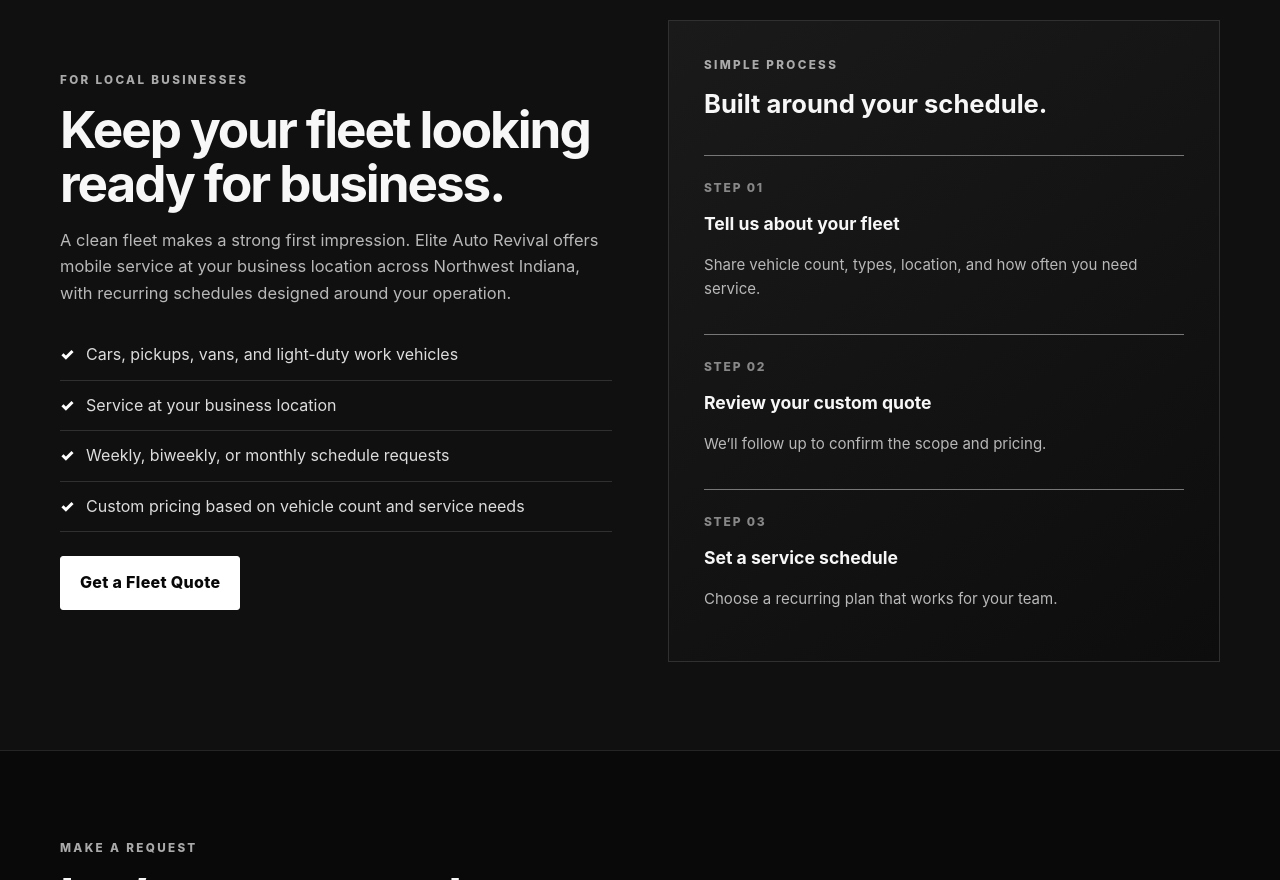
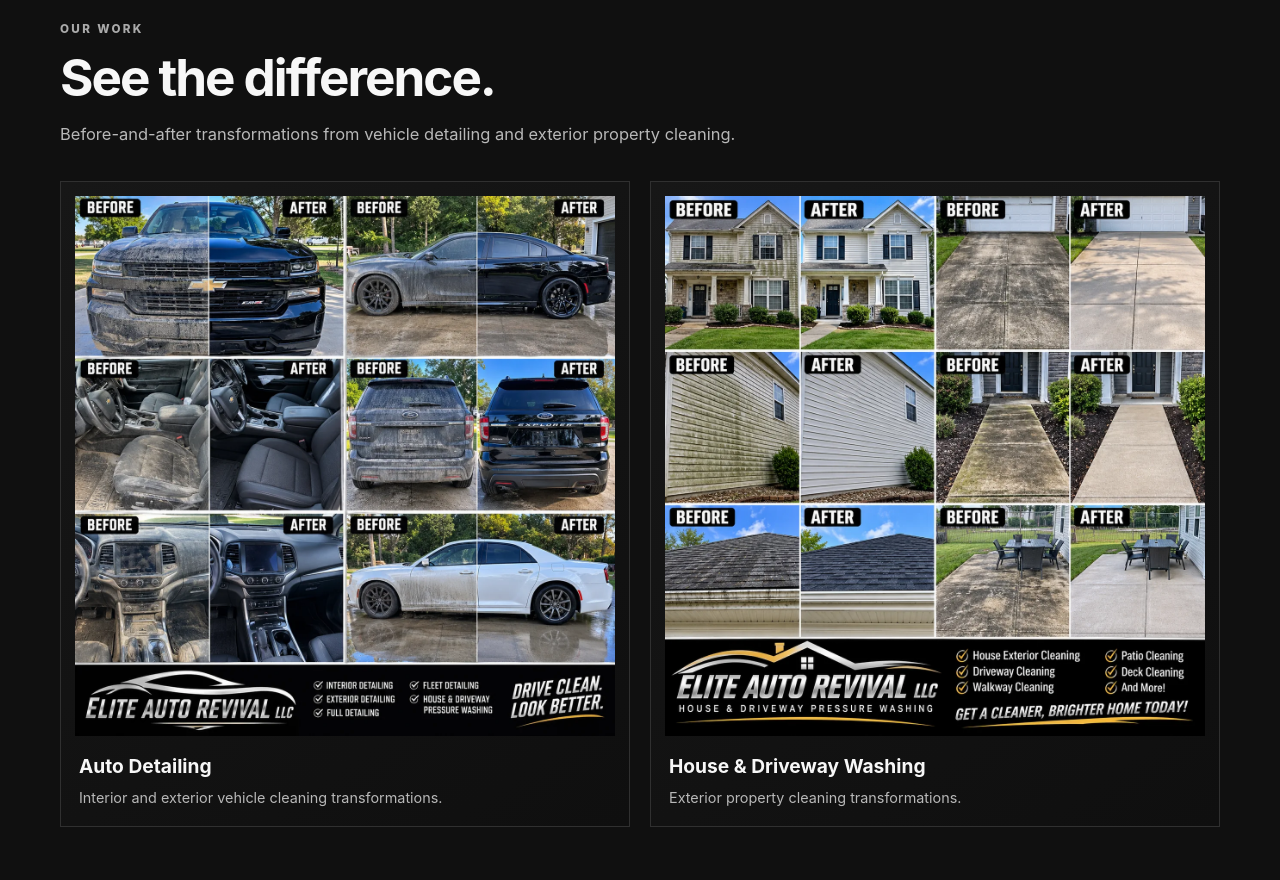
Before and after one commit to Juancab126/Elite-auto-revival, a plain HTML site: page index.html in a window 1280 px wide. Shown: the part 1920-2800 px from the top of the page. Drawn offline with Linux system fonts and the light colour scheme.

Commit message:
Add before-and-after portfolio gallery

```diff
--- a/index.html
+++ b/index.html
@@ -49,6 +49,13 @@
     .service h3{font-size:1.3rem;margin:25px 0 8px}
     .service p{color:var(--muted);font-size:.94rem;margin:0 0 22px}
     .service a{margin-top:auto;font-size:.9rem;font-weight:800;border-bottom:1px solid #777;padding-bottom:5px;align-self:flex-start}
+
+    .portfolio-grid{display:grid;grid-template-columns:1fr 1fr;gap:20px}
+    .portfolio-card{margin:0;background:linear-gradient(145deg,#171717,#0f0f0f);border:1px solid var(--line);padding:14px}
+    .portfolio-card img{display:block;width:100%;height:auto;aspect-ratio:1/1;object-fit:cover;background:#111}
+    .portfolio-card figcaption{padding:15px 4px 3px}
+    .portfolio-card h3{font-size:1.2rem;margin:0 0 4px}
+    .portfolio-card p{font-size:.9rem;color:var(--muted);margin:0}
     .split{display:grid;grid-template-columns:1fr 1fr;gap:56px;align-items:center}
     .feature-panel{padding:35px;border:1px solid var(--line);background:linear-gradient(145deg,#1a1a1a,#0d0d0d)}
     .checklist{list-style:none;padding:0;margin:24px 0}
@@ -84,7 +91,7 @@
   <div class="wrap nav">
     <a class="brand" href="#home" aria-label="Elite Auto Revival home">ELITE AUTO REVIVAL<span>LLC · MOBILE SERVICES</span></a>
     <nav class="links" aria-label="Main navigation">
-      <a href="#services">Services</a><a href="#fleet">Fleet Programs</a><a href="#booking">Booking</a>
+      <a href="#services">Services</a><a href="#gallery">Our Work</a><a href="#fleet">Fleet Programs</a><a href="#booking">Booking</a>
       <a class="btn" href="#booking">Request a Quote</a>
     </nav>
   </div>
@@ -139,6 +146,22 @@
     </div>
   </section>
 
+
+  <section id="gallery" style="background:#101010;border-top:1px solid #252525;border-bottom:1px solid #252525">
+    <div class="wrap">
+      <div class="section-head"><div class="kicker">Our work</div><h2>See the difference.</h2><p class="sub">Before-and-after transformations from vehicle detailing and exterior property cleaning.</p></div>
+      <div class="portfolio-grid">
+        <figure class="portfolio-card">
+          <img src="auto-portfolio.webp" alt="Before-and-after examples of vehicle interior and exterior detailing" loading="lazy" decoding="async">
+          <figcaption><h3>Auto Detailing</h3><p>Interior and exterior vehicle cleaning transformations.</p></figcaption>
+        </figure>
+        <figure class="portfolio-card">
+          <img src="home-portfolio.webp" alt="Before-and-after examples of house, driveway, and exterior pressure washing" loading="lazy" decoding="async">
+          <figcaption><h3>House & Driveway Washing</h3><p>Exterior property cleaning transformations.</p></figcaption>
+        </figure>
+      </div>
+    </div>
+  </section>
   <section id="fleet" style="background:#101010;border-top:1px solid #252525;border-bottom:1px solid #252525">
     <div class="wrap split">
       <div>
```
